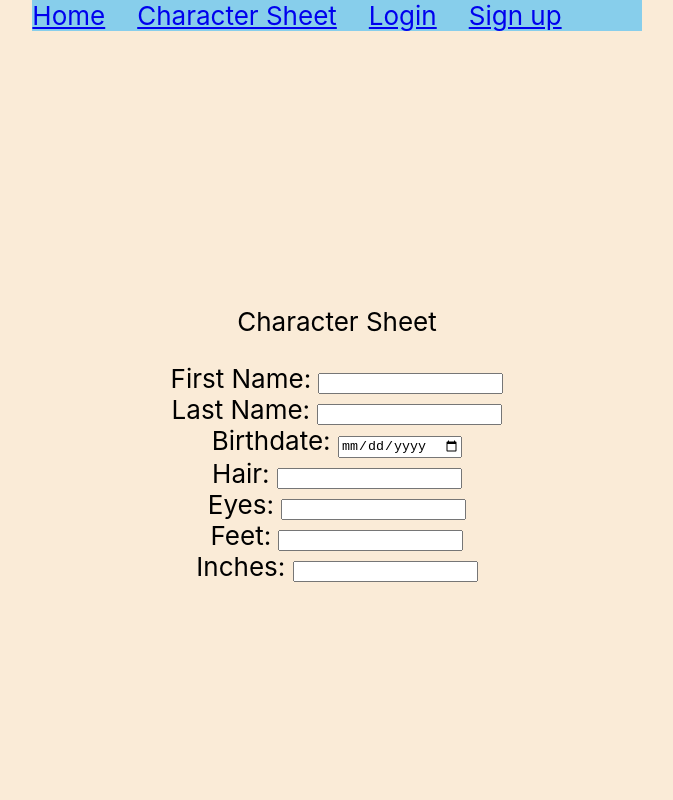
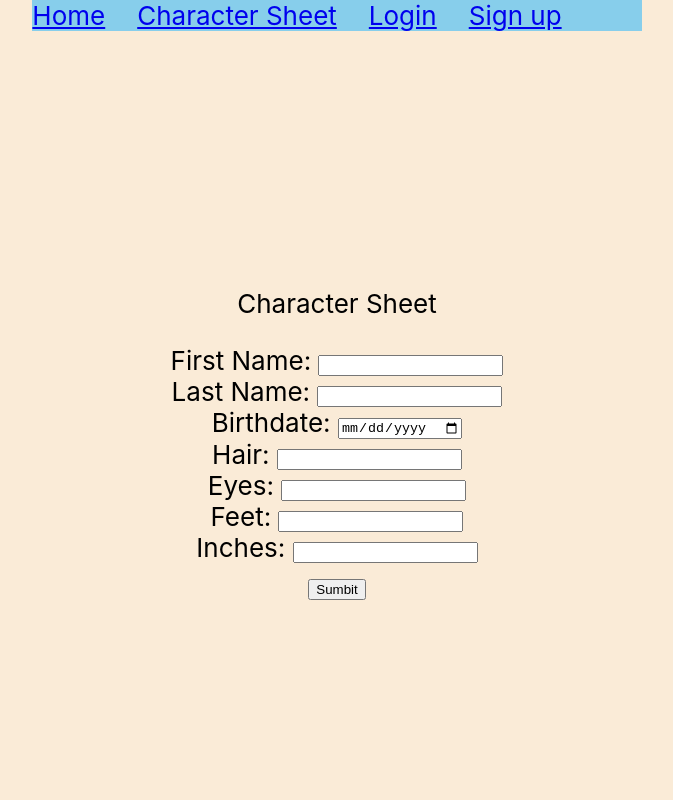
Before and after one commit to duointherain/characters, a React (Create React App) app: page /About in a window 1280 px wide. Shown: the top 800 px of the page, without its empty margins (303-976 px from the left). Built offline with nearby package versions, Linux system fonts and the light colour scheme.

Commit message:
sub button

```diff
--- a/src/App.css
+++ b/src/App.css
@@ -11,6 +11,9 @@ padding-right: 3rem;
 
 .button{
   padding-right: 2rem;
+}
+.charsub{
+  margin-top: 1rem;
 }
 
 
--- a/src/components/About.js
+++ b/src/components/About.js
@@ -19,6 +19,7 @@ function About() {
      <div>Feet: <input type="number"></input></div>
      <div>Inches: <input type="number"></input></div>
 
+     <button className="charsub">Sumbit</button>
 
         </header>
       </div>
```
Also changed, not shown: 1 other file (tests, documents, lock files or other folders).
